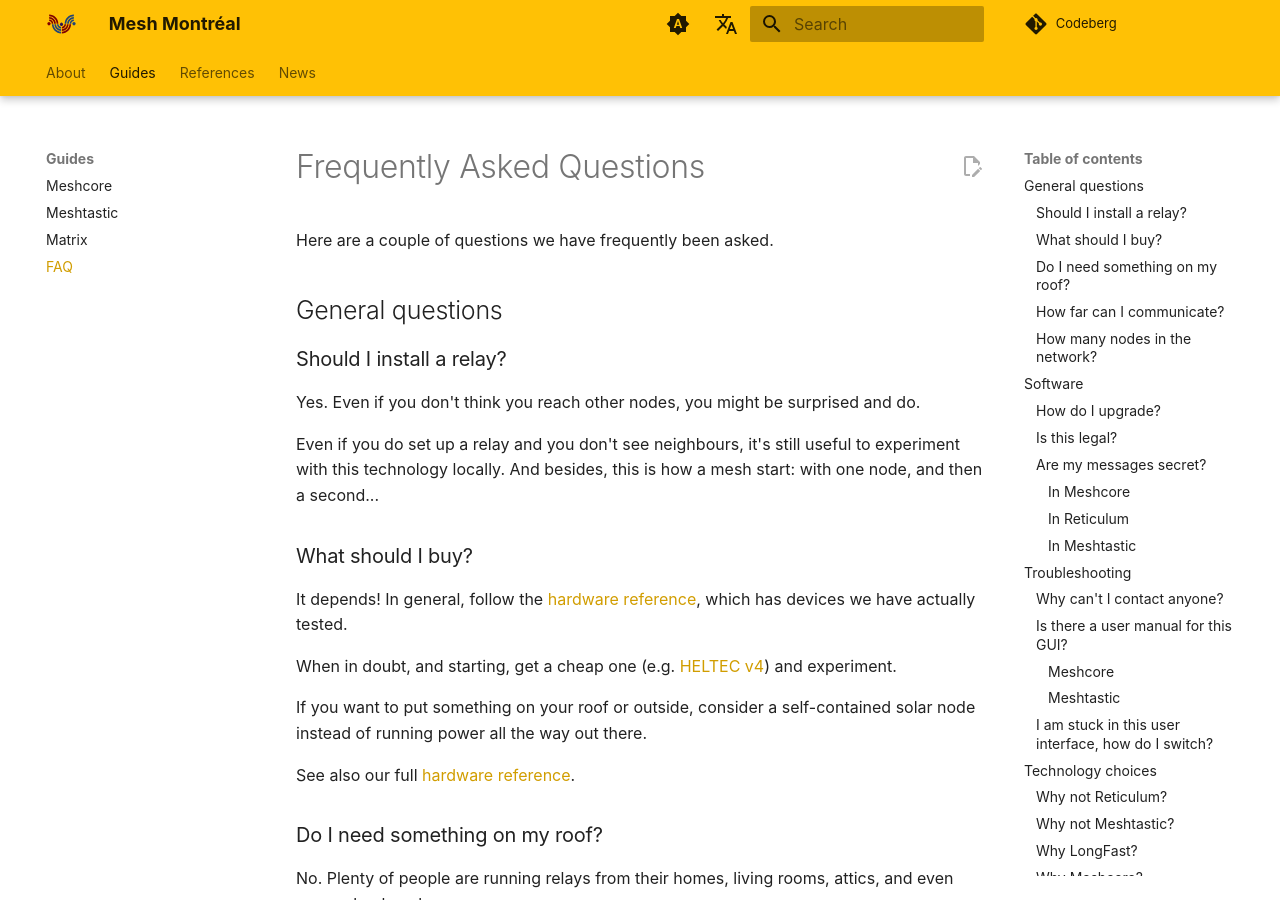
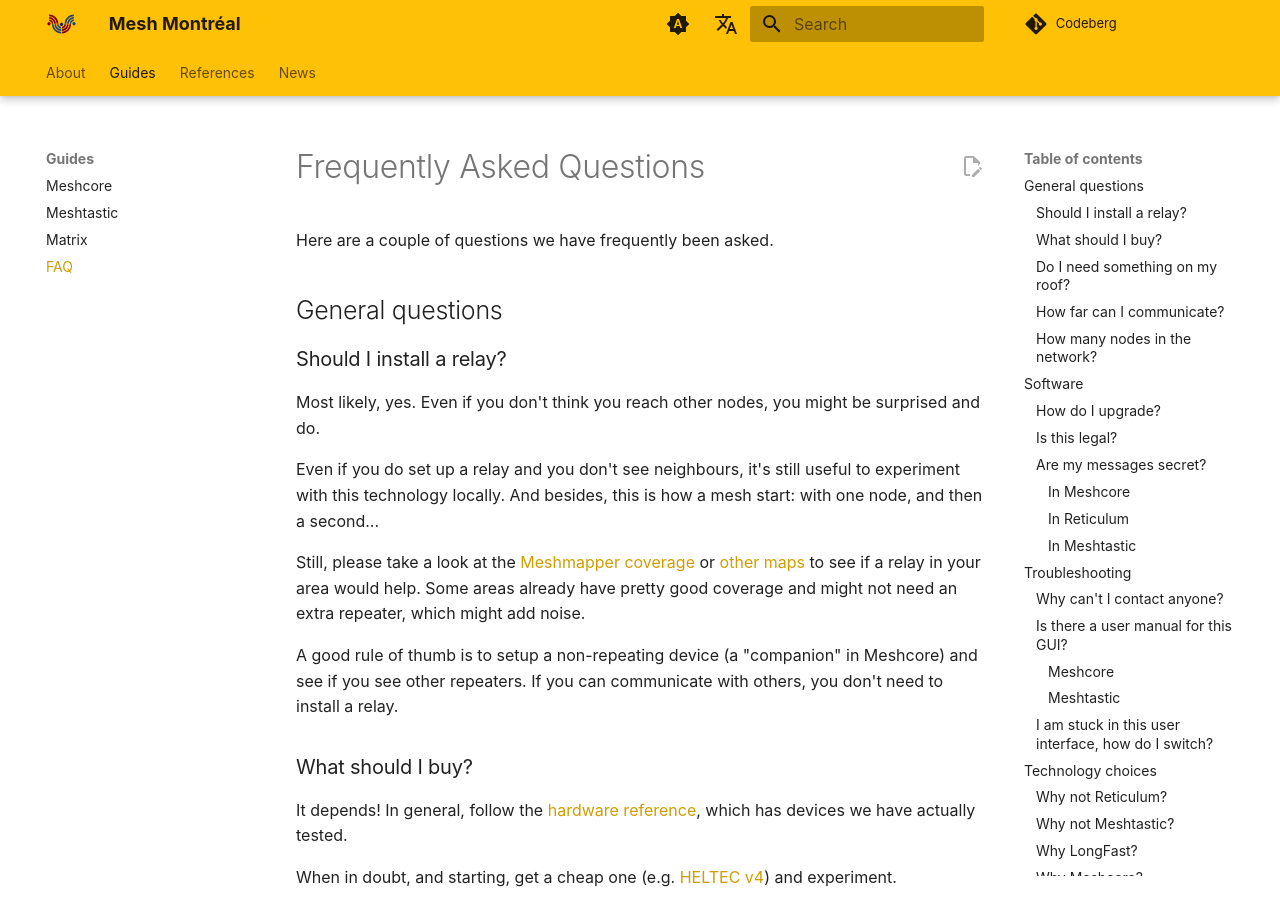
Before and after one commit to ReseauLibre/lora.reseaulibre.ca, an MkDocs documentation site: the page built from docs/guides/faq.md, in a window 1280 px wide and 900 px high. Built offline with MkDocs 1.6.1 and Material for MkDocs 9.7.7, drawn with Linux system fonts in a browser that asks for light colours; plug-ins that fetch from the network failed and are left out; comment, search, counter and statistics services are not loaded.

Commit message:
clarify when we do *not* want a repeater

```diff
--- a/docs/guides/faq.md
+++ b/docs/guides/faq.md
@@ -11,12 +11,21 @@
 
 ### Should I install a relay?
 
-Yes. Even if you don't think you reach other nodes, you might be
-surprised and do.
+Most likely, yes. Even if you don't think you reach other nodes, you
+might be surprised and do.
 
 Even if you do set up a relay and you don't see neighbours, it's still
 useful to experiment with this technology locally. And besides, this
 is how a mesh start: with one node, and then a second...
+
+Still, please take a look at the [Meshmapper coverage](https://yul.meshmapper.net/) or [other
+maps](../references/maps.md) to see if a relay in your area would help. Some areas already
+have pretty good coverage and might not need an extra repeater, which
+might add noise.
+
+A good rule of thumb is to setup a non-repeating device (a "companion"
+in Meshcore) and see if you see other repeaters. If you can
+communicate with others, you don't need to install a relay.
 
 ### What should I buy?
 
```
